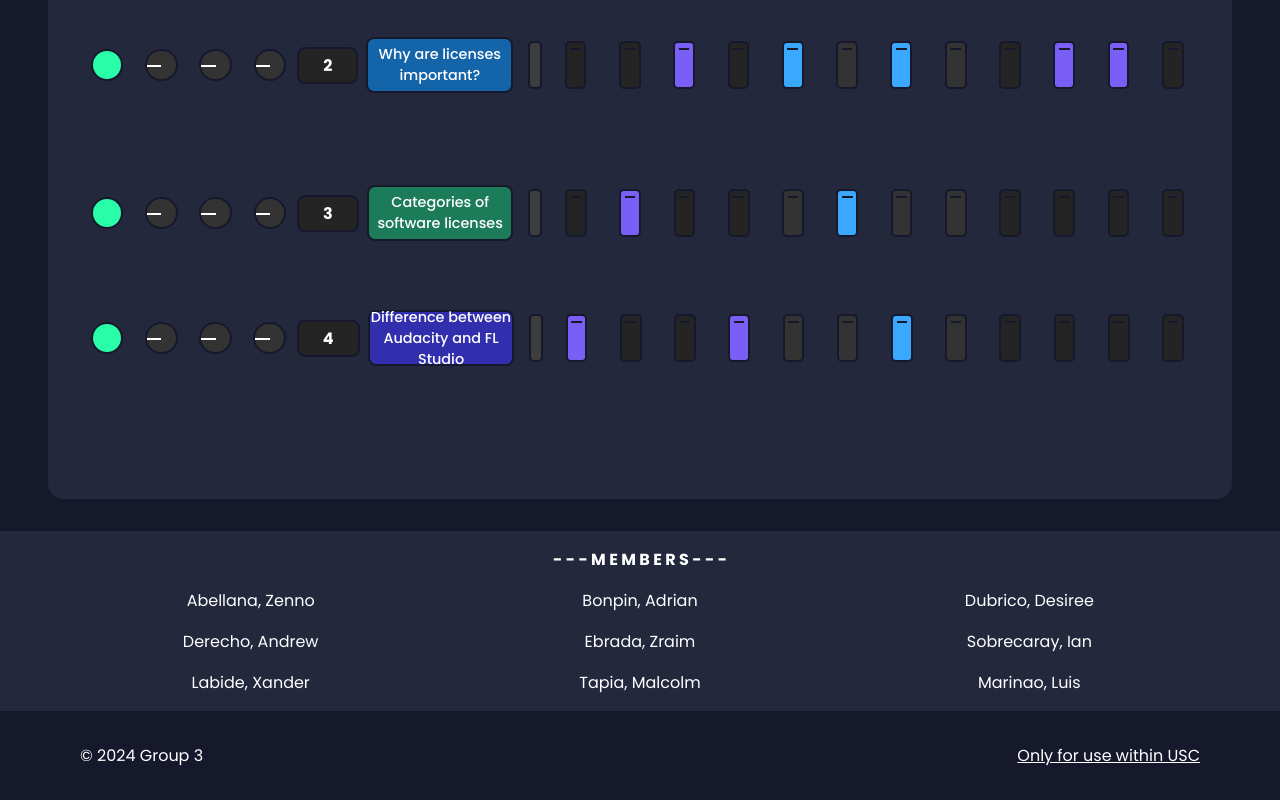
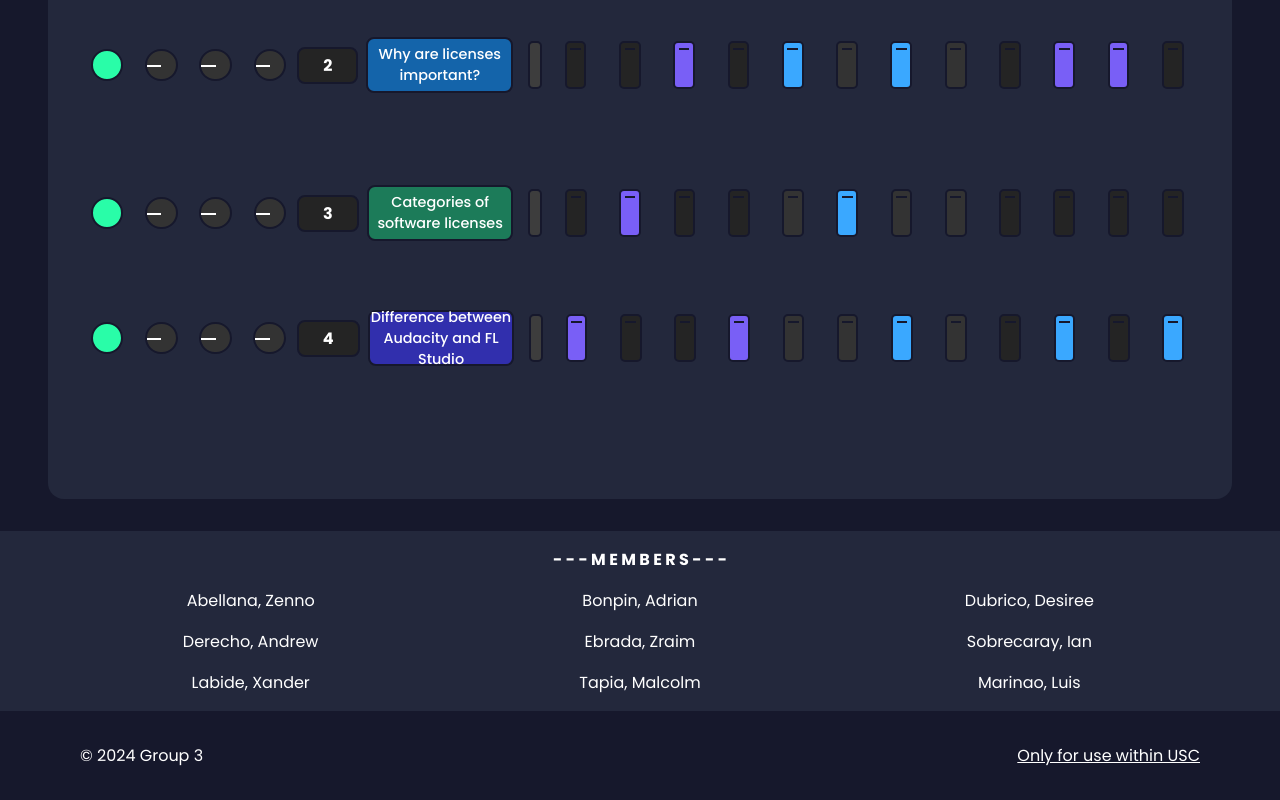
Before and after one commit to AdrianBonpin/tfl-software_licensing, a Next.js app: page / in a window 1280 px wide. Shown: the part 941-1741 px from the top of the page. Built offline with nearby package versions, Linux system fonts and the light colour scheme.

Commit message:
Made 2 buttons in the last 3 buttons of 'Differences between Audacity and FL studio' clickable

```diff
--- a/components/bullets.module.css
+++ b/components/bullets.module.css
@@ -209,6 +209,12 @@
 .bullet:nth-child(4) > div:nth-child(14) {
     background: var(--track-2-active);
 }
+.bullet:nth-child(4) > div:nth-child(17) {
+    background: var(--track-2-active);
+}
+.bullet:nth-child(4) > div:nth-child(19) {
+    background: var(--track-2-active);
+}
 
 .clickable,
 .clickable_active {
```
